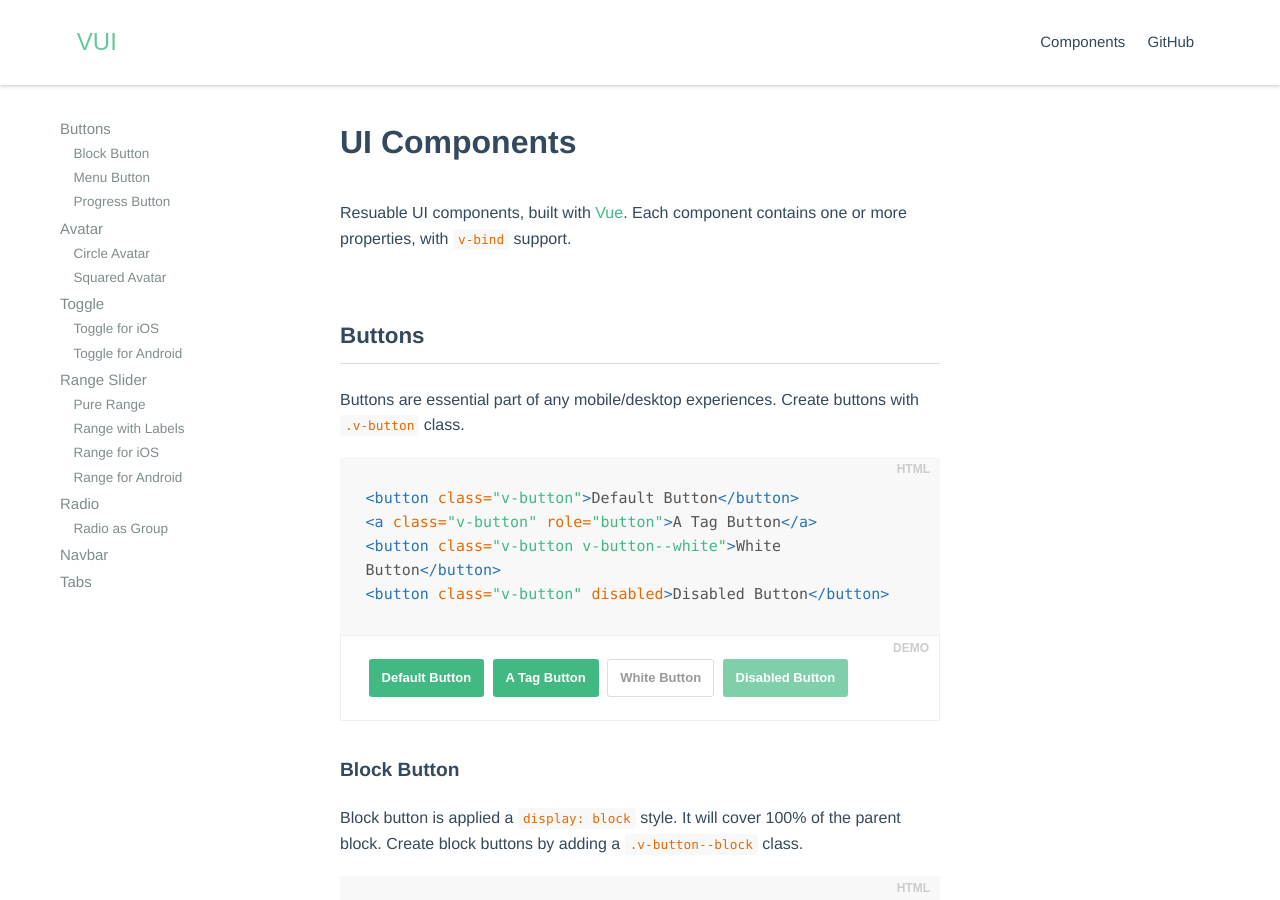
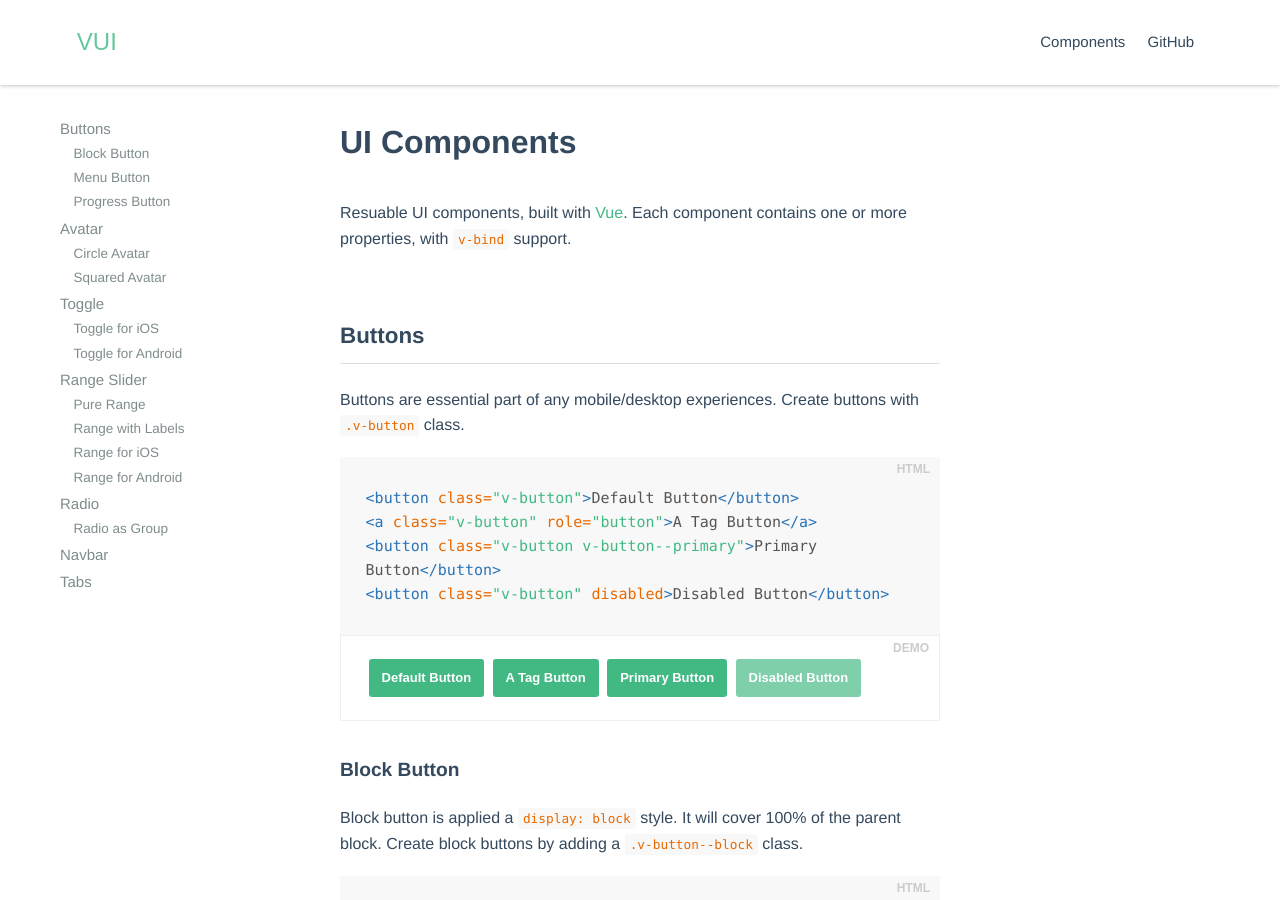
Before and after one commit to vui/vui.github.io, a Jekyll site: the page built from ui/index.md, in a window 1280 px wide and 900 px high. Built offline with Jekyll 4.4.1, drawn with Linux system fonts in a browser that asks for light colours; some of the changed text lies outside the part shown.

Commit message:
Change default button

```diff
--- a/ui/index.md
+++ b/ui/index.md
@@ -20,7 +20,7 @@ with `.v-button` class.
 {% highlight html %}
 <button class="v-button">Default Button</button>
 <a class="v-button" role="button">A Tag Button</a>
-<button class="v-button v-button--white">White Button</button>
+<button class="v-button v-button--primary">Primary Button</button>
 <button class="v-button" disabled>Disabled Button</button>
 {% endhighlight %}
 
@@ -28,7 +28,7 @@ with `.v-button` class.
 <div class="example">
 <button class="v-button">Default Button</button>
 <a class="v-button" role="button">A Tag Button</a>
-<button class="v-button v-button--white">White Button</button>
+<button class="v-button v-button--primary">Primary Button</button>
 <button class="v-button" disabled>Disabled Button</button>
 </div>
 {% endraw %}
@@ -93,7 +93,7 @@ submition. Create them with `<vui-progress-button>`.
 {% raw %}
 <div class="example">
 <vui-progress-button progress="60%">Text Content</vui-progress-button>
-<vui-progress-button class="v-button--white" progress="60%">Text Content</vui-progress-button>
+<vui-progress-button class="v-button--primary" progress="60%">Text Content</vui-progress-button>
 </div>
 {% endraw %}
 
@@ -101,7 +101,7 @@ You can still add modifier classes for progress buttons, e.g. `.v-button--white`
 `.v-button--block`.
 
 {% highlight html %}
-<vui-progress-button class="v-button--white" progress="60%">
+<vui-progress-button class="v-button--primary" progress="60%">
   Text Content
 </vui-progress-button>
 {% endhighlight %}
@@ -409,7 +409,7 @@ the radio group.
   <div class="v-navbar__title">
     Nav Title
   </div>
-  <button class="v-button v-navbar__right v-button--white">
+  <button class="v-button v-navbar__right">
     Right
   </button>
 </div>
```
